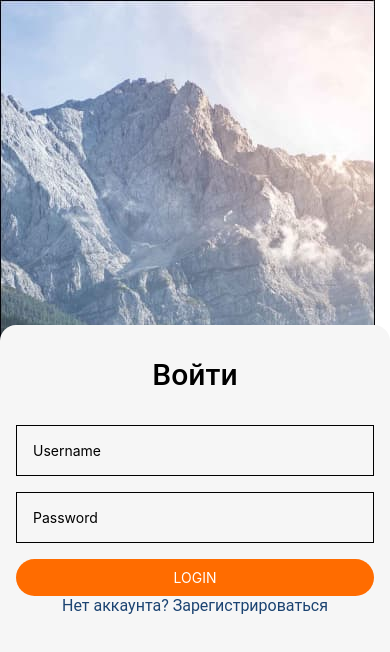
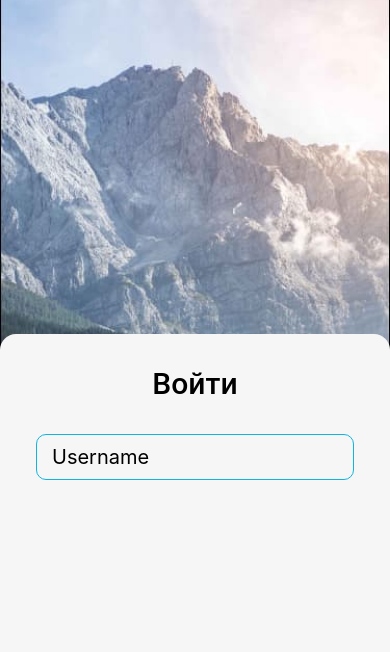
Before and after one commit to Simon507/myFirstProject-ReactNative, a React Native app: screen / in a window 390 px wide. Shown: the top 652 px of the page. Built offline with nearby package versions, Linux system fonts and the light colour scheme.

Commit message:
temp вторник

```diff
--- a/App.js
+++ b/App.js
@@ -1,4 +1,4 @@
-import { StatusBar } from 'expo-status-bar';
+// import { StatusBar } from 'expo-status-bar';
 import { StyleSheet, Text, View, ImageBackground } from 'react-native';
 import { NavigationContainer } from '@react-navigation/native';
 import LoginScreen from './Screens/LoginScreen';
@@ -6,10 +6,8 @@ import LoginScreen from './Screens/LoginScreen';
 export default function App() {
   return (
     <NavigationContainer style={styles.container}>
-      <ImageBackground source={require('./Images/bgImage.jpg')} style={styles.image}>
+      <ImageBackground style={styles.image} source={require('./assets/images/bgImage.jpg')}>
         <LoginScreen> </LoginScreen>
-        {/* <Text>Hello, is MY first project = TEST GIT 399996</Text> */}
-        <StatusBar style="auto" />
       </ImageBackground>
     </NavigationContainer>
   );
@@ -18,10 +16,9 @@ export default function App() {
 const styles = StyleSheet.create({
   container: {
     flex: 1,
-    backgroundColor: 'transparent',
-    // backgroundColor: '#0f0',
+    backgroundColor: '#fff',
     alignItems: 'center',
     justifyContent: 'center',
   },
-  image: { flex: 1, resizeMode: 'cover', justifyContent: 'center' },
+  image: { flex: 1, alignItems: 'center', justifyContent: 'flex-end', width: '100%' },
 });
--- a/Screens/LoginScreen.jsx
+++ b/Screens/LoginScreen.jsx
@@ -10,82 +10,61 @@ import {
   KeyboardAvoidingView,
   Platform,
   TouchableOpacity,
+  Button,
 } from 'react-native';
 
 export default function LoginScreen() {
   const [name, setName] = useState('');
   const [password, setPassword] = useState('');
+  const [focused, setFocused] = useState();
 
   const nameHandler = text => setName(text);
   const passwordHandler = text => setPassword(text);
 
+  const onFocus = () => {
+    setFocused(true);
+  };
+  const onBlur = () => {
+    setFocused(false);
+  };
+  const stylesForInput = {
+    style: focused ? styles.inputOnFocus : styles.inputOnBlur,
+  };
+
   const onLogin = () => {
-    console.log('Credentials', `${name} + ${password}`);
+    console.log('Введено', `${name} + ${password}`);
   };
 
   return (
-    <View style={styles.mainBlock}>
-      <View style={styles.enterBlock}>
+    <TouchableWithoutFeedback onPress={Keyboard.dismiss}>
+      <View style={styles.loginBlock}>
         <Text style={styles.title}>Войти</Text>
-        <TouchableWithoutFeedback onPress={Keyboard.dismiss}>
-          <View style={styles.container}>
         <KeyboardAvoidingView behavior={Platform.OS == 'ios' ? 'padding' : 'height'}>
           <TextInput
             value={name}
             onChangeText={nameHandler}
             placeholder="Username"
-                style={styles.input}
-              />
-
-              <TextInput
-                value={password}
-                onChangeText={passwordHandler}
-                placeholder="Password"
-                secureTextEntry={true}
-                style={styles.input}
+            {...stylesForInput}
+            onFocus={onFocus}
+            onBlur={onBlur}
           />
         </KeyboardAvoidingView>
-            <TouchableOpacity style={styles.button} onPress={onLogin}>
-              <Text style={styles.buttonTxt}>LOGIN</Text>
-            </TouchableOpacity>
       </View>
     </TouchableWithoutFeedback>
-
-        <Text style={styles.noAccTxt}>Нет аккаунта? Зарегистрироваться</Text>
-      </View>
-    </View>
   );
 }
 
 const styles = StyleSheet.create({
-  mainBlock: {
-    flex: 1,
-    // backgroundColor: '#fff',
-    alignItems: 'center',
-    justifyContent: 'flex-end',
-    // paddingBottom: 30,
-  },
-  //   enterFieldBlock: { width: '100%' },
-  //   enterFieldBlock1: { width: '100%' },
-
-  container: { width: '100%' },
-
-  enterBlock: {
+  loginBlock: {
     paddingTop: 32,
+    paddingBottom: 144,
     paddingLeft: 16,
     paddingRight: 16,
     width: '100%',
-    // position: 'absolute',
-    flex: 0.6,
-    // top: 320,
-    // left: 0,
+    flex: 0.5,
     backgroundColor: '#F6F6F6',
     borderTopLeftRadius: 16,
     borderTopRightRadius: 16,
-    // backgroundColor: '#fff',
-    alignItems: 'center',
-    // justifyContent: 'flex-end',
-    // justifyContent: 'center',
   },
 
   title: {
@@ -97,16 +76,29 @@ const styles = StyleSheet.create({
     letterSpacing: 0.01,
     marginBottom: 33,
   },
-  input: {
-    width: '100%',
-    padding: 16,
+
+  inputOnFocus: {
+    // marginHorizontal: 20,
+    // fontSize: 20,
+    // borderRadius: 10,
+    // borderWidth: 1,
+    borderColor: '#430fdf',
+    // paddingHorizontal: 15,
+    // paddingVertical: 10,
+  },
+  inputOnBlur: {
+    marginHorizontal: 20,
+    fontSize: 20,
+    borderRadius: 10,
     borderWidth: 1,
-    borderColor: 'black',
-    marginBottom: 16,
+    borderColor: '#0fb5df',
+    paddingHorizontal: 15,
+    paddingVertical: 10,
   },
   button: {
     backgroundColor: '#FF6C00',
-
+    marginTop: 40,
+    marginBottom: 16,
     borderRadius: 100,
     alignItems: 'center',
 
--- a/package.json
+++ b/package.json
@@ -17,7 +17,7 @@
     "expo-status-bar": "~1.4.4",
     "react": "18.2.0",
     "react-dom": "18.2.0",
-    "react-native": "0.71.3",
+    "react-native": "0.71.4",
     "react-native-gesture-handler": "~2.9.0",
     "react-native-reanimated": "~2.14.4",
     "react-native-safe-area-context": "4.5.0",
```
Also changed, not shown: assets/images/bgImage.jpg (renamed from Images/bgImage.jpg), 1 other file (tests, documents, lock files or other folders). Lines whose indentation alone changed are shown as unchanged.
